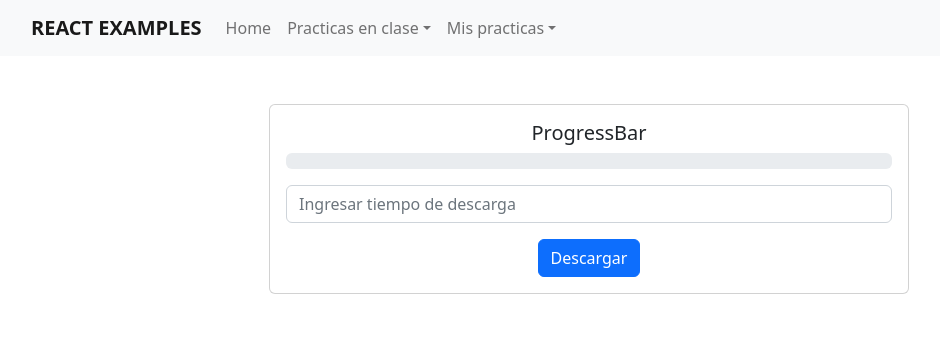
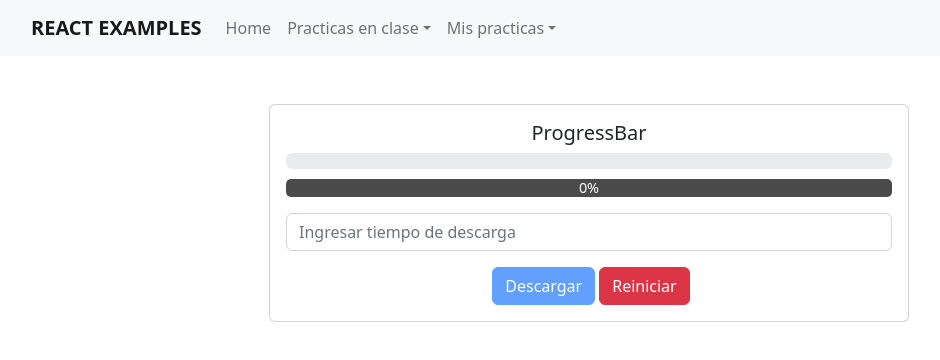
Before and after one commit to RodriGBorges/ejemplosBasicos-React, a React (Create React App) app: page /progressBar in a window 1280 px wide. Shown: the top 360 px of the page, without its empty margins (51-991 px from the left). Built offline with nearby package versions, Linux system fonts and the light colour scheme.

Commit message:
Barra de progreso y estilos

```diff
--- /dev/null
+++ b/src/components/ProgressBar/ProgressBar2.jsx
@@ -0,0 +1,17 @@
+import React from 'react';
+//Una forma general de aplicar estilos
+/* import "./styles.module.css"; */
+import styles from "./styles.module.css";
+
+export const ProgressBar2 = ({now, label}) => {
+    return (
+        <div /* className="progressContainer" */ className={styles.progressContainer}>
+            <span
+            /* className="bar"  */
+            className={styles.bar}
+            style={{width: `${now}%`}}
+            ></span>
+            <span /* className='number' */ className={styles.number}>{label}</span>
+        </div>
+    )
+}
--- a/src/components/ProgressBar/index.jsx
+++ b/src/components/ProgressBar/index.jsx
@@ -1,20 +1,39 @@
 import { useRef, useState } from "react";
-import { Button, Card, Col, Container, Row, ProgressBar as BarProgress, FormControl } from "react-bootstrap";
+import { Button, Card, Col, Container, Row, ProgressBar as BarProgress, FormControl, Modal } from "react-bootstrap";
+import { ProgressBar2 } from "./ProgressBar2";
 /* Importamos ProgressBar de reactBootstrap y para que no choque con el nombre del componente le ponemos un alias "as BarProgress"*/
 
 export const ProgressBar = () => {
 
     const [now, setNow] = useState(0);
+
+    /* nuevo estado con el intervalo para el boton de reset */
+    const [intervalState, setIntervalState] = useState(null);
+
+    const [bttnDisable, setBttnDisable] = useState(true);
+
     const inputRef = useRef(null);
+
+    const [showModal, setShowModal] = useState(false);
 
     /* manejador de descarga */
     const handleDownload = () => {
 
-    const valueInput = inputRef.current?.value; /* inputRef.current? => pregunta si existe / deja de ser nulo */
-    const interval = setInterval(() => {
+    const valueInput = parseInt(inputRef.current?.value); /* inputRef.current? => pregunta si existe / deja de ser nulo */
+    const isValueValid = !isNaN(valueInput) && valueInput > 0 && valueInput <= 100;/* validación del número ingresado */
+    setShowModal(!isValueValid);
+
+    if(intervalState) {
+        /* si hay un intervalo ejecutandose / existente */
+        clearInterval(intervalState);
+    }
+
+    if(isValueValid) {
+
+        let interval = setInterval(() => {
             setNow((now) => {
                 /* se necesita el callback para ir actualizando el estado y no pierda el número / va a ir retornando now en el estado que se encuentre */
-            if (now === parseInt(valueInput)) {
+                if (now === valueInput) {
                     clearInterval(interval);
                     return now;
                 }
@@ -22,6 +41,32 @@ export const ProgressBar = () => {
                 return now + 1;
             });
         }, 1000);
+        setIntervalState(interval);
+    } else {
+        handleReset();
+    }
+
+    };
+
+    const handleReset = () => {
+        clearInterval(intervalState);
+        setNow(0);
+    };
+
+    const handleChange = ({target: { value }}) => {
+        /*
+        console.log(event.target.value);
+        console.log(value);
+        console.log(+value);
+        console.log(!+value);
+        console.log(!!+value);
+        console.log(!!!+value);
+        */
+        setBttnDisable(!!!+value)
+    }
+
+    const handleClose = () => {
+        setShowModal(false);
     };
 
     return (
@@ -31,19 +76,49 @@ export const ProgressBar = () => {
                 <Card style={{ width: '40rem' }} className="m-auto">
                 <Card.Body>
                     <Card.Title>ProgressBar</Card.Title>
-                    <BarProgress animated now={now} label={`${now}%`} variant='danger' />
+                    <BarProgress
+                    animated
+                    now={now}
+                    label={`${now}%`}
+                    variant='danger'
+
+                    />
+
+                    <ProgressBar2 now={now} label={`${now}%`}/>
+
                     <FormControl
                     ref={inputRef}
                     placeholder="Ingresar tiempo de descarga"
                     className="my-3"
+                    onChange={handleChange}
                     >
 
                     </FormControl>
-                    <Button variant="primary" onClick={handleDownload}>Descargar</Button>
+                    <Button
+                    variant="primary"
+                    onClick={handleDownload}
+                    className="mx-1"
+                    disabled={bttnDisable}
+                    >Descargar</Button>
+                    <Button variant="danger" onClick={handleReset}>Reiniciar</Button>
                 </Card.Body>
                 </Card>
                 </Col>
+
             </Row>
+            <Modal show={showModal} onHide={handleClose}>
+                <Modal.Header closeButton>
+                    <Modal.Title>Mensaje...</Modal.Title>
+                </Modal.Header>
+                <Modal.Body>
+                    <>
+                    <h2 className="text-danger text-center py-4">ERROR.. ❌</h2>
+                    <p className="text-muted fs-4 text-center">
+                        Solo se acepta valores numéricos. El valor debe ser entre 1 y 100.
+                    </p>
+                    </>
+                </Modal.Body>
+            </Modal>
         </Container>
     );
 };
--- /dev/null
+++ b/src/components/ProgressBar/styles.module.css
@@ -0,0 +1,31 @@
+/* Para que no se pisen las clases se nombra el archivo styles.module.css, esto hace que se aplique al modulo en el que está el estilo*/
+
+.progressContainer {
+    position: relative;
+    width: 100%;
+    height: 18px;
+    margin: 10px 0;
+    display: flex;
+    align-items: center;
+    border-radius: 5px;
+    background-color: rgb(75, 75, 75);
+    color: #fff;
+    text-align: center;
+    overflow: hidden;
+}
+
+.bar {
+    background-color: rgba(255, 255, 255, 0.5);
+    height: 20px;
+    border-radius: 3px;
+    transition: width 800ms ease-in-out;
+}
+
+.number {
+    position: absolute;
+    font-size: .9rem;
+    line-height: 1rem;
+    width: 100%;
+    font-weight: lighter;
+    user-select: none;
+}
--- a/src/components/ShowHideMessage/index.jsx
+++ b/src/components/ShowHideMessage/index.jsx
@@ -1,5 +1,6 @@
 import { Col, Container, Row, Button, Toast } from "react-bootstrap";
 import { useShow } from "../../hook/useShow";
+import './styles.css';
 
 
 export const ShowHideMessage = () => {
--- /dev/null
+++ b/src/components/ShowHideMessage/styles.css
@@ -0,0 +1,3 @@
+.progressContainer {
+    background-color: rgb(165, 42, 42);
+}
```
Lines whose indentation alone changed are shown as unchanged.
